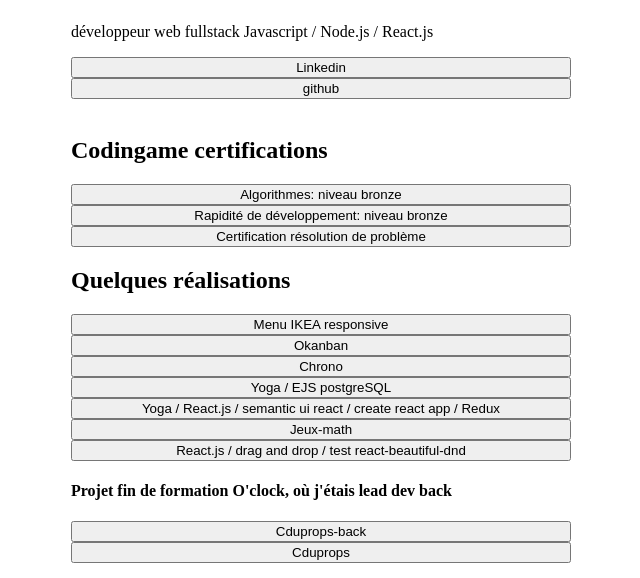
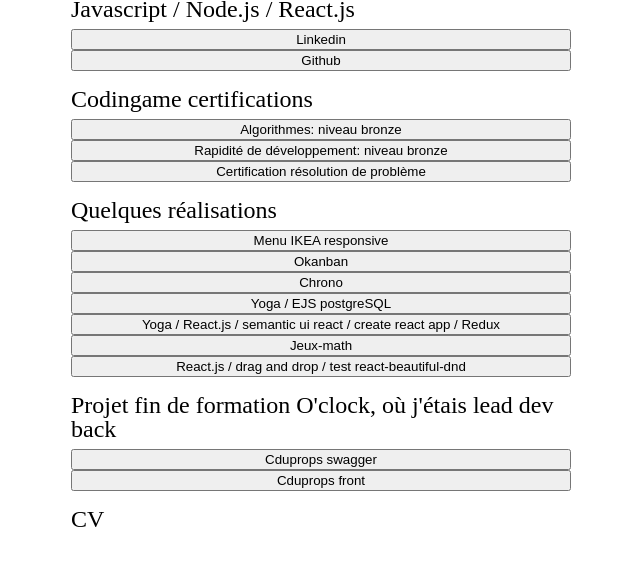
Before and after one commit to patrickletourneux/portfolio-PLX-OVH, a website: page public/index.html in a window 1280 px wide. Shown: the part 91-669 px from the top of the page, without its empty margins (319-959 px from the left). Drawn offline with Linux system fonts and the light colour scheme.

Commit message:
add reset css and manage style with css

```diff
--- /dev/null
+++ b/public/css/reset.css
@@ -0,0 +1,47 @@
+/* http://meyerweb.com/eric/tools/css/reset/
+   v2.0 | 20110126
+   License: none (public domain)
+*/
+
+html, body, div, span, applet, object, iframe,
+h1, h2, h3, h4, h5, h6, p, blockquote, pre,
+a, abbr, acronym, address, big, cite, code,
+del, dfn, em, img, ins, kbd, q, s, samp,
+small, strike, strong, sub, sup, tt, var,
+b, u, i, center,
+dl, dt, dd, ol, ul, li,
+fieldset, form, label, legend,
+table, caption, tbody, tfoot, thead, tr, th, td,
+article, aside, canvas, details, embed,
+figure, figcaption, footer, header, hgroup,
+menu, nav, output, ruby, section, summary,
+time, mark, audio, video {
+	margin: 0;
+	padding: 0;
+	border: 0;
+	font-size: 100%;
+	font: inherit;
+	vertical-align: baseline;
+}
+/* HTML5 display-role reset for older browsers */
+article, aside, details, figcaption, figure,
+footer, header, hgroup, menu, nav, section {
+	display: block;
+}
+body {
+	line-height: 1;
+}
+ol, ul {
+	list-style: none;
+}
+blockquote, q {	quotes: none;
+}
+blockquote:before, blockquote:after,
+q:before, q:after {
+	content: '';
+	content: none;
+}
+table {
+	border-collapse: collapse;
+	border-spacing: 0;
+}
--- a/public/css/style.css
+++ b/public/css/style.css
@@ -1,20 +1,41 @@
 body{
+    padding-top: 1rem;
+    padding-bottom: 1rem;
     margin: auto;
-    width: 500px;
+    max-width: 500px;
     display: flex;
     flex-direction: column;
     margin-bottom: 5rem;
+}
+h1 {
+    font-size: 2rem;
+    margin-bottom: 1rem;
+}
+h2 {
+    font-size: 1.5rem;
+    margin-bottom: 0.5rem;
+}
+
+h3{
+    font-size: 1.2rem;
+}
+section{
+    margin-bottom: 1rem;
 }
 
 button{
     width: 500px;
 }
 
-@media (max-width: 499px) {
+button:hover{
+    background-color: black;
+    color: white;
+}
+
+@media (max-width: 550px) {
     body{
         width: 250px;
     }
-
     button {
         width: 250px;
     }
--- a/public/index.html
+++ b/public/index.html
@@ -1,156 +1,111 @@
 <!DOCTYPE html>
 <html lang="en">
+
 <head>
     <meta charset="UTF-8">
     <meta http-equiv="X-UA-Compatible" content="IE=edge">
     <meta name="viewport" content="width=device-width, initial-scale=1.0">
+    <link rel="stylesheet" href="./css/reset.css">
     <link rel="stylesheet" href="./css/style.css">
     <title>Patrick Letourneux</title>
 
 </head>
-<br>
+
 <h1>Patrick Letourneux</h1>
-    <p>développeur web fullstack Javascript / Node.js / React.js</p>
-    <a
-        href="https://www.linkedin.com/in/patrick-letourneux/"
-        target="_blank">
-        <button
-            id="linkedin"
-        >
+<section>
+    <h2>Développeur web fullstack <br>
+        Javascript / Node.js / React.js</h2>
+    <a href="https://www.linkedin.com/in/patrick-letourneux/" target="_blank">
+        <button id="linkedin">
             Linkedin
         </button>
     </a>
-    <a
-        href="https://github.com/patrickletourneux"
-        target="_blank">
-        <button
-            id="github"
-        >
-            github
+    <a href="https://github.com/patrickletourneux" target="_blank">
+        <button id="github">
+            Github
         </button>
     </a>
-</br>
+</section>
+<section>
+
     <h2>Codingame certifications</h2>
-    <a
-        href="https://www.codingame.com/certification/1fboj39XoAcRQlt-ByNnrA"
-        target="_blank">
-        <button
-            id="codingame-Algorithmes"
-        >
-        Algorithmes:  niveau bronze
+    <a href="https://www.codingame.com/certification/1fboj39XoAcRQlt-ByNnrA" target="_blank">
+        <button id="codingame-Algorithmes">
+            Algorithmes: niveau bronze
         </button>
     </a>
-    <a
-        href="https://www.codingame.com/certification/1fboj39XoAcRQlt-ByNnrA"
-        target="_blank">
-        <button
-            id="codingame-Rapidite"
-        >
+    <a href="https://www.codingame.com/certification/1fboj39XoAcRQlt-ByNnrA" target="_blank">
+        <button id="codingame-Rapidite">
             Rapidité de développement: niveau bronze
         </button>
     </a>
-    <a
-        href="https://www.codingame.com/certification/91DZKUWII_NhKlgCugos3w"
-        target="_blank">
-        <button
-            id="Codingame-probleme"
-        >
+    <a href="https://www.codingame.com/certification/91DZKUWII_NhKlgCugos3w" target="_blank">
+        <button id="Codingame-probleme">
             Certification résolution de problème
         </button>
     </a>
+</section>
+<section>
 
     <h2>Quelques réalisations</h2>
-    <a
-        href="http://54.37.154.200:5100/"
-        target="_blank">
-        <button
-            id="IKEA"
-        >
+    <a href="http://54.37.154.200:5100/" target="_blank">
+        <button id="IKEA">
             Menu IKEA responsive
         </button>
     </a>
-    <a
-        href="http://54.37.154.200:3000/"
-        target="_blank">
-        <button
-            id="okanban"
-        >
+    <a href="http://54.37.154.200:3000/" target="_blank">
+        <button id="okanban">
             Okanban
         </button>
     </a>
-    <a
-        href="http://54.37.154.200:5000/"
-        target="_blank">
-        <button
-            id="chrono"
-        >
+    <a href="http://54.37.154.200:5000/" target="_blank">
+        <button id="chrono">
             Chrono
         </button>
     </a>
-    <a
-        href="http://54.37.154.200:8000/"
-        target="_blank">
-        <button
-            id="yoga-EJS-postgreSQL"
-        >
+    <a href="http://54.37.154.200:8000/" target="_blank">
+        <button id="yoga-EJS-postgreSQL">
             Yoga / EJS postgreSQL
         </button>
     </a>
-    <a
-        href="http://54.37.154.200:8100/"
-        target="_blank">
-        <button
-            id="yoga-reactjs"
-        >
+    <a href="http://54.37.154.200:8100/" target="_blank">
+        <button id="yoga-reactjs">
             Yoga / React.js / semantic ui react / create react app / Redux
         </button>
     </a>
-    <a
-        href="http://54.37.154.200:8500/"
-        target="_blank">
-        <button
-            id="jeux-math"
-        >
+    <a href="http://54.37.154.200:8500/" target="_blank">
+        <button id="jeux-math">
             Jeux-math
         </button>
     </a>
-    <a
-    href="http://54.37.154.200:8200/"
-    target="_blank">
-    <button
-        id="react-beautiful-dnd"
-    >
+    <a href="http://54.37.154.200:8200/" target="_blank">
+        <button id="react-beautiful-dnd">
             React.js / drag and drop / test react-beautiful-dnd
         </button>
+
     </a>
-    <h4>Projet fin de formation O'clock, où j'étais lead dev back</h4>
-    <a
-        href="http://54.37.154.200:10000/api-docs/#/"
-        target="_blank">
-        <button
-            id="cduprops-back"
-        >
-        Cduprops-back
+</section>
+<section>
+    <h2>Projet fin de formation O'clock, où j'étais lead dev back</h2>
+    <a href="http://54.37.154.200:10000/api-docs/#/" target="_blank">
+        <button id="cduprops-back">
+            Cduprops swagger
         </button>
     </a>
-    <a
-        href="http://54.37.154.200:10500/"
-        target="_blank">
-        <button
-            id="cduprops"
-        >
-        Cduprops
+    <a href="http://54.37.154.200:10500/" target="_blank">
+        <button id="cduprops">
+            Cduprops front
         </button>
     </a>
+</section>
 <!-- pdf not OK for Android -->
-    <h1 id="CV">CV</h1>
-    <object
-        type="application/pdf"
-        data="./data/Patrick_Letourneux_CV.pdf"
-        width="500"
-        height="500"
-    >
+<section>
+
+    <h2 id="CV">CV</h2>
+    <object type="application/pdf" data="./data/Patrick_Letourneux_CV.pdf" width="500" height="500">
     </object>
+</section>
 
 </body>
+
 </html>
```
Lines whose indentation alone changed are shown as unchanged.
